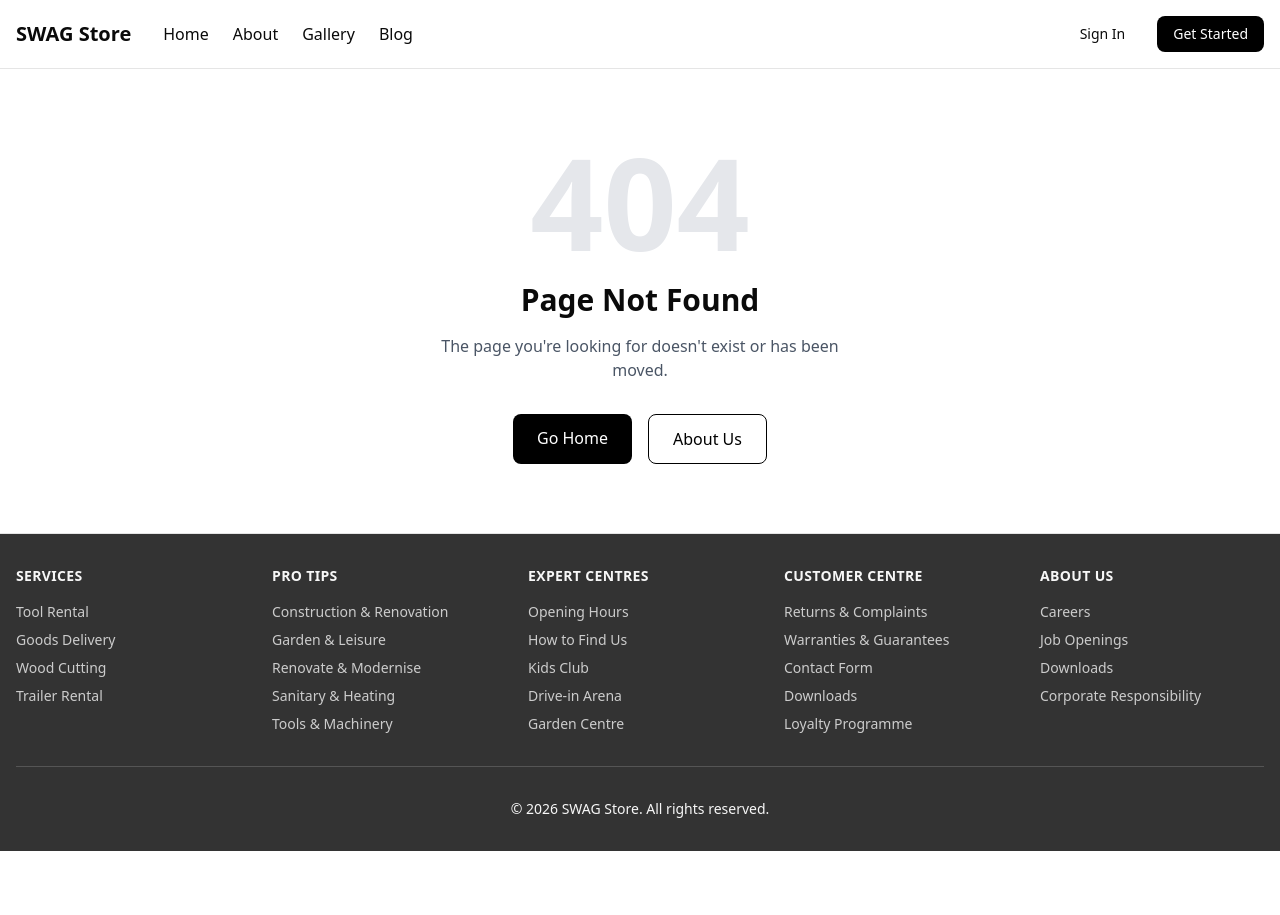
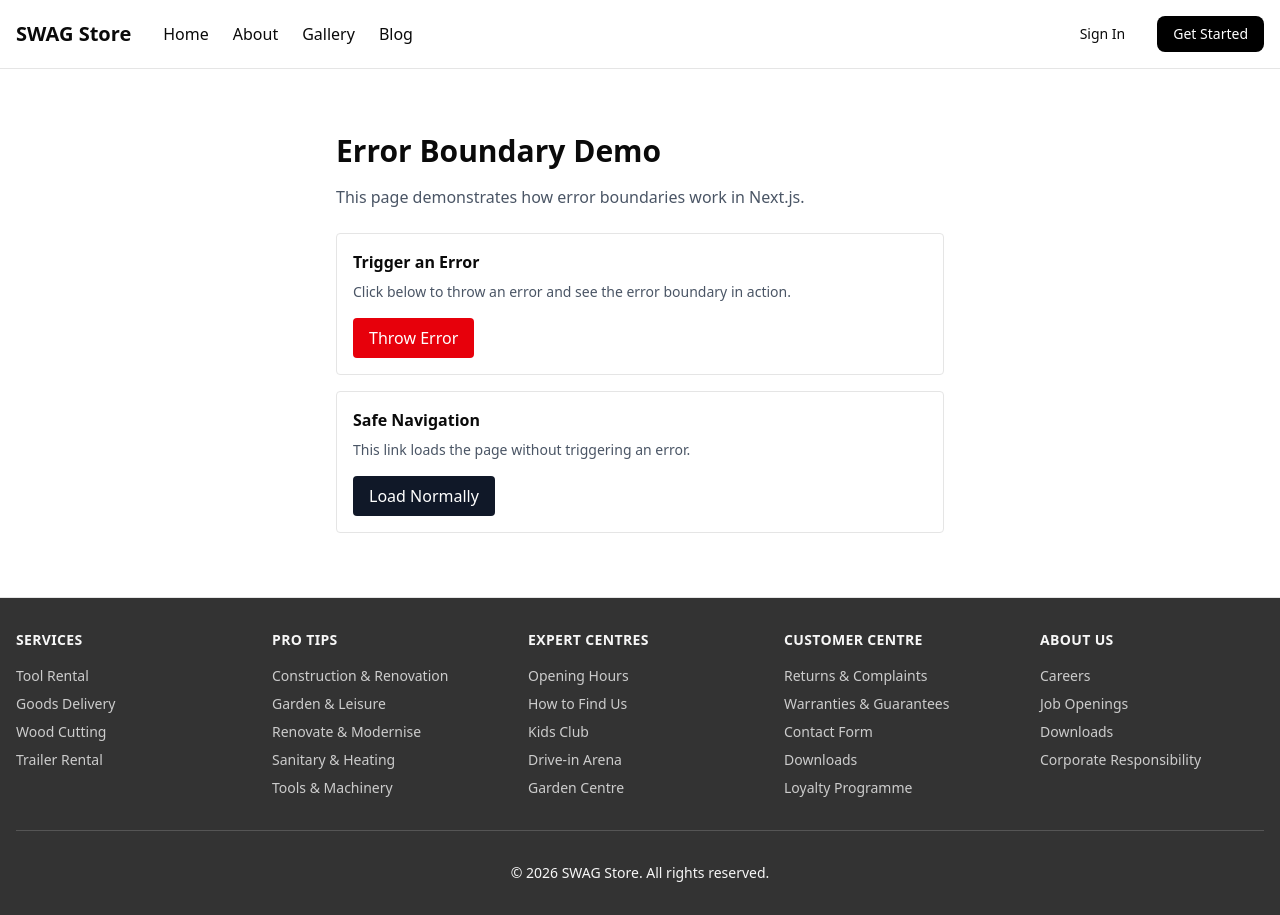
Before and after one commit to vaimo/nextjs-swag-store, a Next.js app in the folder app/: page /error-demo in a window 1280 px wide. Before the commit this address had no page. Before the commit the page ends 851 px from the top, so only its background shows below. Built offline with nearby package versions, Linux system fonts and the light colour scheme.

Commit message:
Task: add error boundaries and custom 404 page

```diff
--- /dev/null
+++ b/app/src/app/error-demo/error.tsx
@@ -0,0 +1,47 @@
+'use client'
+
+import { useEffect } from 'react'
+
+export default function ErrorDemoBoundary({
+    error,
+    reset,
+}: {
+    error: Error & { digest?: string }
+    reset: () => void
+}) {
+    useEffect(() => {
+        // biome-ignore lint/suspicious/noConsole: Intentional for error reporting demonstration
+        console.error('Error demo boundary caught:', error)
+    }, [error])
+
+    return (
+        <div className="mx-auto max-w-2xl p-8">
+            <div className="rounded-lg border-2 border-orange-300 bg-orange-50 p-6">
+                <h2 className="mb-2 font-bold text-xl text-orange-800">
+                    Demo Error Caught!
+                </h2>
+                <p className="mb-4 text-orange-700">
+                    This error was caught by the nested error boundary in /error-demo.
+                </p>
+                <p className="mb-4 font-mono text-orange-600 text-sm">
+                    {error.message}
+                </p>
+                <div className="flex gap-3">
+                    <button
+                        type="button"
+                        onClick={reset}
+                        className="rounded bg-orange-600 px-4 py-2 text-white hover:bg-orange-700"
+                    >
+                        Try Again
+                    </button>
+                    <a
+                        href="/error-demo"
+                        className="rounded border border-orange-600 px-4 py-2 text-orange-600 hover:bg-orange-100"
+                    >
+                        Reload Page
+                    </a>
+                </div>
+            </div>
+        </div>
+    )
+}
--- /dev/null
+++ b/app/src/app/error-demo/page.tsx
@@ -0,0 +1,49 @@
+import Link from 'next/link'
+
+export default async function ErrorDemoPage(props: {
+    searchParams: Promise<{ throw?: string }>
+}) {
+    const searchParams = await props.searchParams
+
+    // Conditionally throw based on URL param
+    if (searchParams.throw === 'true') {
+        throw new Error('This error was triggered intentionally for testing')
+    }
+
+    return (
+        <main className="mx-auto max-w-2xl p-8">
+            <h1 className="mb-4 font-bold text-3xl">Error Boundary Demo</h1>
+            <p className="mb-6 text-gray-600">
+                This page demonstrates how error boundaries work in Next.js.
+            </p>
+
+            <div className="space-y-4">
+                <div className="rounded border p-4">
+                    <h2 className="mb-2 font-semibold">Trigger an Error</h2>
+                    <p className="mb-4 text-gray-600 text-sm">
+                        Click below to throw an error and see the error boundary in action.
+                    </p>
+                    <Link
+                        href="/error-demo?throw=true"
+                        className="inline-block rounded bg-red-600 px-4 py-2 text-white hover:bg-red-700"
+                    >
+                        Throw Error
+                    </Link>
+                </div>
+
+                <div className="rounded border p-4">
+                    <h2 className="mb-2 font-semibold">Safe Navigation</h2>
+                    <p className="mb-4 text-gray-600 text-sm">
+                        This link loads the page without triggering an error.
+                    </p>
+                    <Link
+                        href="/error-demo"
+                        className="inline-block rounded bg-gray-900 px-4 py-2 text-white hover:bg-gray-800"
+                    >
+                        Load Normally
+                    </Link>
+                </div>
+            </div>
+        </main>
+    )
+}
--- a/app/src/app/error.tsx
+++ b/app/src/app/error.tsx
@@ -20,6 +20,11 @@
         <p className="text-gray-600 mb-6">
           {error.message || 'We encountered an error loading this page.'}
         </p>
+        {error.digest && (
+            <p className="mb-4 font-mono text-red-400 text-xs">
+              Error ID: {error.digest}
+            </p>
+        )}
         <div className="flex gap-4 justify-center">
           <button
             onClick={reset}
```
